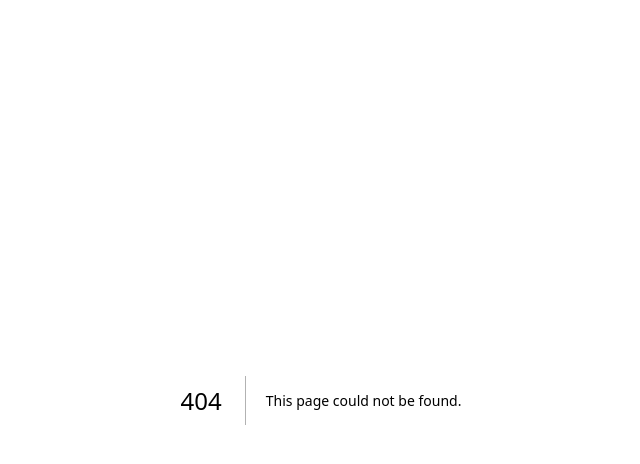
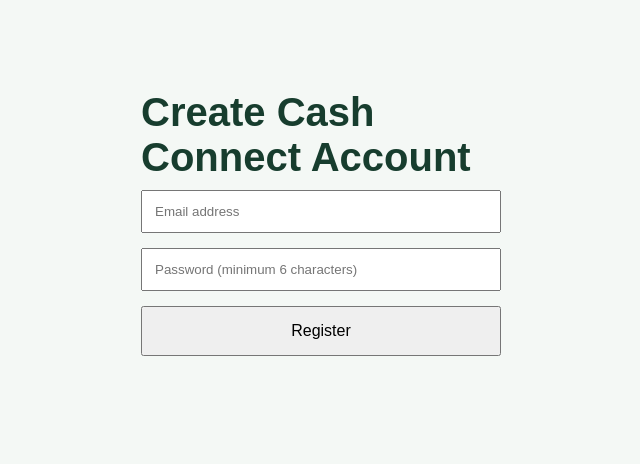
Before and after one commit to mwendaemmanuel212-lang/Cashconnect, a Next.js app: page /register in a window 1280 px wide. Before the commit this address had no page. Shown: the top 464 px of the page, without its empty margins (319-959 px from the left). Built offline with nearby package versions, Linux system fonts and the light colour scheme.

Commit message:
Implement registration page with Supabase auth

```diff
--- /dev/null
+++ b/app/register/page.js
@@ -0,0 +1,71 @@
+'use client'
+
+import { useState } from 'react'
+import { createClient } from '@/lib/supabase/client'
+
+export default function RegisterPage() {
+  const [email, setEmail] = useState('')
+  const [password, setPassword] = useState('')
+  const [message, setMessage] = useState('')
+  const [loading, setLoading] = useState(false)
+
+  async function handleRegister(e) {
+    e.preventDefault()
+    setLoading(true)
+    setMessage('')
+
+    try {
+      const supabase = createClient()
+
+      const { error } = await supabase.auth.signUp({
+        email,
+        password,
+      })
+
+      if (error) throw error
+
+      setMessage('Registration successful! Check your email to confirm your account.')
+    } catch (error) {
+      setMessage(error.message || 'Registration failed.')
+    } finally {
+      setLoading(false)
+    }
+  }
+
+  return (
+    <main style={{ maxWidth: 400, margin: '60px auto', padding: 20 }}>
+      <h1>Create Cash Connect Account</h1>
+
+      <form onSubmit={handleRegister}>
+        <input
+          type="email"
+          placeholder="Email address"
+          value={email}
+          onChange={(e) => setEmail(e.target.value)}
+          required
+          style={{ width: '100%', padding: 12, marginBottom: 15 }}
+        />
+
+        <input
+          type="password"
+          placeholder="Password (minimum 6 characters)"
+          value={password}
+          onChange={(e) => setPassword(e.target.value)}
+          minLength={6}
+          required
+          style={{ width: '100%', padding: 12, marginBottom: 15 }}
+        />
+
+        <button
+          type="submit"
+          disabled={loading}
+          style={{ width: '100%', padding: 14 }}
+        >
+          {loading ? 'Creating account...' : 'Register'}
+        </button>
+      </form>
+
+      {message && <p>{message}</p>}
+    </main>
+  )
+  }
```
